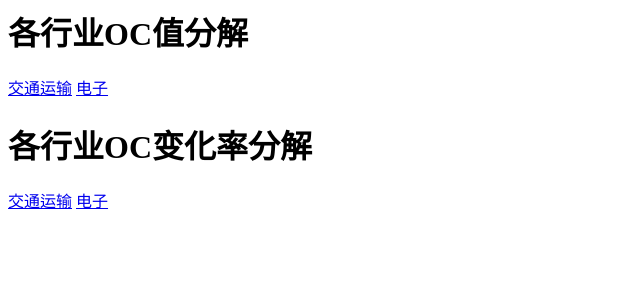
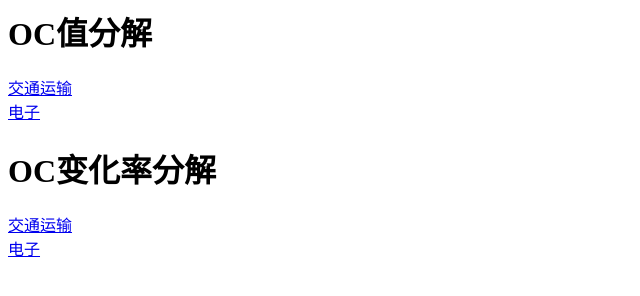
Before and after one commit to lyqqqqqqqqq/decarbonizing-everything, a plain HTML site: page index.html in a window 1280 px wide. Shown: the whole page, without its empty margins (0-640 px from the left). Drawn offline with Linux system fonts and the light colour scheme.

Commit message:
Update index.html

```diff
--- a/index.html
+++ b/index.html
@@ -4,12 +4,14 @@
 
   </head>
   <body>
-    <h1> 各行业OC值分解 </h1>
+    <h1> OC值分解 </h1>
     <a href="./值/交通运输行业各年份OC明细.html">交通运输</a>
+    <br>
     <a href="./值/电子行业各年份OC明细.html">电子</a>
 
-    <h1> 各行业OC变化率分解 </h1>
+    <h1> OC变化率分解 </h1>
     <a href="./变化/交通运输行业各年份OC变化率明细.html">交通运输</a>
+    <br>
     <a href="./变化/电子行业各年份OC变化率明细.html">电子</a>
   </body>
 </html>
```
